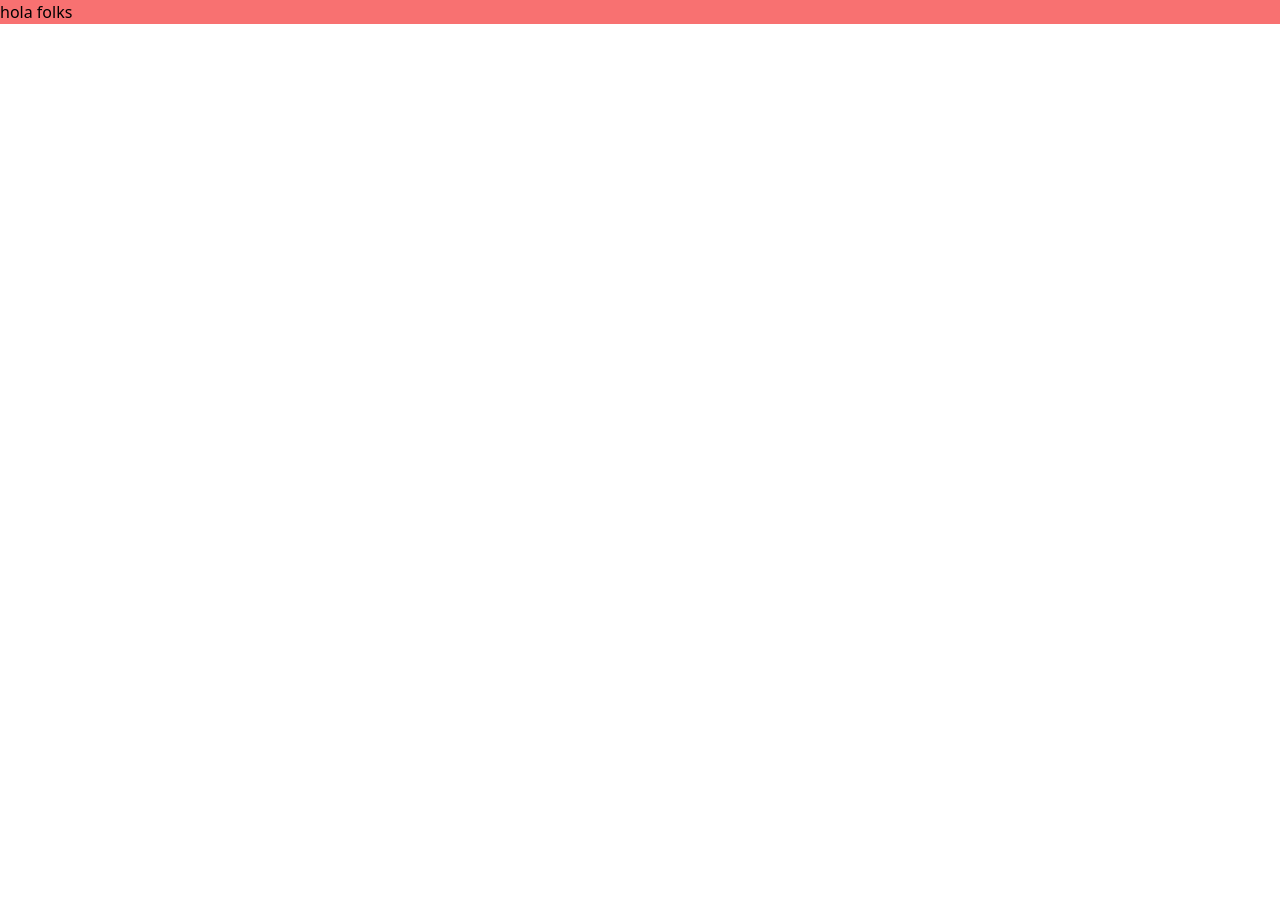
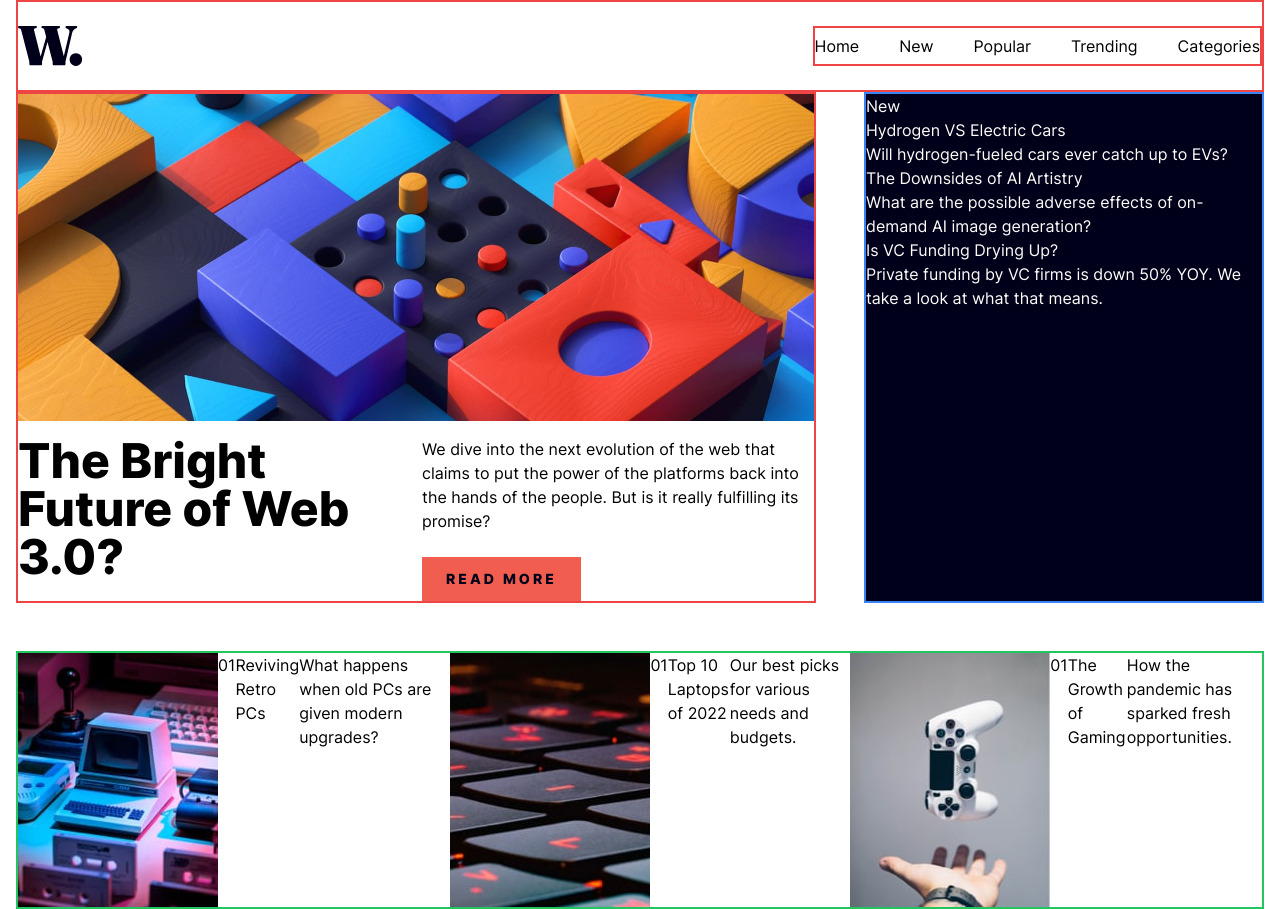
Before and after one commit to OsianJL/01-mentor-vite, a website built with Vite: page index.html in a window 1280 px wide. Before the commit the page ends 800 px from the top, so only its background shows below. Built offline with nearby package versions, Linux system fonts and the light colour scheme.

Commit message:
missing final touch

```diff
--- a/index.html
+++ b/index.html
@@ -1,13 +1,85 @@
-<!doctype html>
+<!DOCTYPE html>
 <html lang="en">
+
 <head>
   <meta charset="UTF-8" />
   <link rel="icon" type="image/svg+xml" href="/images/logo.svg" />
   <meta name="viewport" content="width=device-width, initial-scale=1.0" />
-    <link rel="stylesheet" href="/src/styles/style.css">
+  <link rel="stylesheet" href="/src/styles/style.css" />
   <title>Mentor-01</title>
 </head>
-  <body>
-   <h1 class="bg-red-400">hola folks</h1>
+
+<body class="font-inter">
+  <div class="container">
+    <header class="test1 py-6 flex justify-between">
+      <img src="/images/logo.svg" alt="W logo" />
+      <button class="md:hidden">
+        <img src="/images/icon-menu.svg" alt="hamburger logo" />
+      </button>
+      <nav class="hidden border-2 border-red-500 md:flex items-center gap-10">
+        <a href="">Home</a>
+        <a href="">New</a>
+        <a href="">Popular</a>
+        <a href="">Trending</a>
+        <a href="">Categories</a>
+      </nav>
+
+    </header>
+
+    <main class="test grid gap-12 lg:grid-cols-[2fr_1fr]">
+      <section class="test1">
+
+        <picture>
+          <source srcset="/images/image-web-3-desktop.jpg" media="(min-width: 768px)">
+          <img src="/images/image-web-3-mobile.jpg" alt="weird coloured forms picture">
+        </picture>
+        <div class="lg:flex flex-col lg:flex-row gap-3 mt-4">
+          <h1 class="text-5xl font-extrabold lg:w-1/2"> The Bright Future of Web 3.0?</h1>
+          <div class="lg:w-1/2">
+            <p class="leading-6">We dive into the next evolution of the web that claims to put the power of the platforms back into the
+              hands
+              of the people.
+              But is it really fulfilling its promise?</p>
+            <button
+              class="bg-pice-red text-pice-black uppercase px-6 py-3 text-sm font-extrabold tracking-[3px] hover:bg-pice-black hover:text-pice-white mt-6">read
+              more</button>
+          </div>
+        </div>
+      </section>
+      <section class="test2 bg-pice-black text-pice-white">
+        <h2>New</h2>
+        <article>
+          <h3>Hydrogen VS Electric Cars</h3>
+          <p>Will hydrogen-fueled cars ever catch up to EVs?</p>
+          <article>
+
+            <h3>The Downsides of AI Artistry</h3>
+            <p>What are the possible adverse effects of on-demand AI image generation?</p>
+            <article>
+
+              <h3>Is VC Funding Drying Up?</h3>
+              <p>Private funding by VC firms is down 50% YOY. We take a look at what that means.</p>
+            </article>
+      </section>
+      <section class="test3 lg:col-span-2 lg:flex">
+        <img src="/images/image-retro-pcs.jpg" alt="old computer photo">
+        <span>01</span>
+        <h2>Reviving Retro PCs</h2>
+        <p>What happens when old PCs are given modern upgrades?</p>
+        <img src="/images/image-top-laptops.jpg" alt="futurist keyboard photo">
+        <span>01</span>
+        <h2>Top 10 Laptops of 2022</h2>
+        <p>Our best picks for various needs and budgets.</p>
+        <img src="/images/image-gaming-growth.jpg" alt="gaming hand and jostick photo">
+        <span>01</span>
+        <h2>The Growth of Gaming</h2>
+        <p>How the pandemic has sparked fresh opportunities.</p>
+      </section>
+
+
+
+    </main>
+  </div>
 </body>
+
 </html>
--- a/package.json
+++ b/package.json
@@ -5,6 +5,7 @@
   "type": "module",
   "scripts": {
     "dev": "vite",
+    "dev:host": "vite --host",
     "build": "vite build",
     "preview": "vite preview"
   },
--- a/src/styles/style.css
+++ b/src/styles/style.css
@@ -2,7 +2,21 @@
 @tailwind components;
 @tailwind utilities;
 
-:root {
-    --orange: hsl(35, 77%, 62%),
-        --red: hsl(5, 85%, 63%)
+
+@font-face {
+    font-family: 'Inter';
+    src: url(/fonts/inter/Inter-VariableFont_slnt\,wght.ttf);
 }
+
+
+.test1{
+    @apply border-2 border-red-500;
+}
+
+.test2 {
+    @apply border-2 border-blue-500;
+}
+
+.test3 {
+    @apply border-2 border-green-500;
+}
--- a/tailwind.config.js
+++ b/tailwind.config.js
@@ -1,16 +1,24 @@
 /** @type {import('tailwindcss').Config} */
 export default {
-  content: [
-    "./index.html",
-  ],
+  content: ["./index.html"],
   theme: {
     extend: {
+      container: {
+        center: true,
+        padding: '1rem'
+      },
       colors: {
-        'mentor-orange': 'hsl(35, 77%, 62%)',
-
-
-      }
+        "pice-orange": "hsl(35, 77%, 62%)",
+        "pice-red": "hsl(5, 85%, 63%)",
+        "pice-white": "hsl(36, 100%, 99%)",
+        "pice-light": "hsl(233, 8%, 79%)",
+        "pice-gray": "hsl(236, 13%, 42%)",
+        "pice-black": "hsl(240, 100%, 5%)",
+      },
+      fontFamily: {
+        inter: "Inter",
+      },
     },
   },
   plugins: [],
-}
+};
```
Also changed, not shown: public/fonts/inter/Inter-VariableFont_slnt,wght.ttf (renamed from public/fonts/Inter-VariableFont_slnt,wght.ttf). Lines whose indentation alone changed are shown as unchanged.
